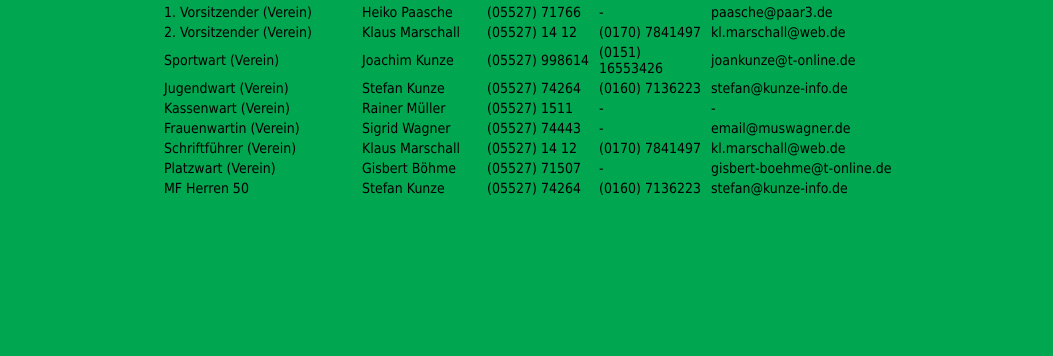
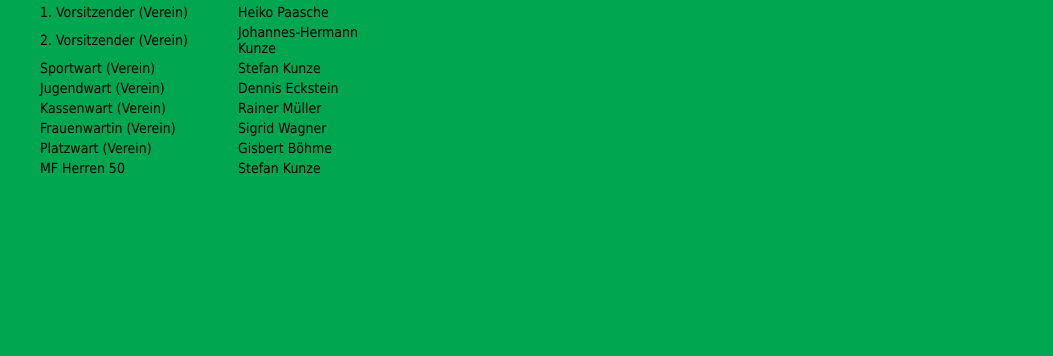
Before and after one commit to tcgw/tcgw.github.io, a plain HTML site: page vorstand.html in a window 1280 px wide. Shown: the part 444-800 px from the top of the page, without its empty margins (113-1166 px from the left). Drawn offline with Linux system fonts and the light colour scheme.

Commit message:
Corrected vorstand.html

```diff
--- a/vorstand.html
+++ b/vorstand.html
@@ -21,7 +21,7 @@
 </div>
 <div id="content">
 <h1>Vorstand und Mannschaftsf&uuml;hrer</h1>
-<table align="center" border="0">
+<table border="0">
 <col width="196">
 <col width="123">
 <col width="110">
@@ -29,63 +29,30 @@
 <col width="191">
 <thead align="left"><tr><th>Funktion</th>
 <th>Name</th>
-<th>Telefon</th>
-<th>Mobil</th>
-<th>Email</th>
 </tr></thead>
 <tbody><tr><td>1. Vorsitzender (Verein)</td>
 <td>Heiko Paasche</td>
-<td>(05527) 71766</td>
-<td>-</td>
-<td>paasche@paar3.de</td>
 </tr>
 <tr><td>2. Vorsitzender (Verein)</td>
-<td>Klaus Marschall</td>
-<td>(05527) 14 12</td>
-<td>(0170) 7841497</td>
-<td>kl.marschall@web.de</td>
+<td>Johannes-Hermann Kunze</td>
 </tr>
 <tr><td>Sportwart (Verein)</td>
-<td>Joachim Kunze</td>
-<td>(05527) 998614</td>
-<td>(0151) 16553426</td>
-<td>joankunze@t-online.de</td>
+<td>Stefan Kunze</td>
 </tr>
 <tr><td>Jugendwart (Verein)</td>
-<td>Stefan Kunze</td>
-<td>(05527) 74264</td>
-<td>(0160) 7136223</td>
-<td>stefan@kunze-info.de</td>
+<td>Dennis Eckstein</td>
 </tr>
 <tr><td>Kassenwart (Verein)</td>
 <td>Rainer M&uuml;ller</td>
-<td>(05527) 1511</td>
-<td>-</td>
-<td>-</td>
 </tr>
 <tr><td>Frauenwartin (Verein)</td>
 <td>Sigrid Wagner</td>
-<td>(05527) 74443</td>
-<td>-</td>
-<td>email@muswagner.de</td>
-</tr>
-<tr><td>Schriftf&uuml;hrer (Verein)</td>
-<td>Klaus Marschall</td>
-<td>(05527) 14 12</td>
-<td>(0170) 7841497</td>
-<td>kl.marschall@web.de</td>
 </tr>
 <tr><td>Platzwart (Verein)</td>
 <td>Gisbert B&ouml;hme</td>
-<td>(05527) 71507</td>
-<td>-</td>
-<td>gisbert-boehme@t-online.de</td>
 </tr>
 <tr><td>MF Herren 50</td>
 <td>Stefan Kunze</td>
-<td>(05527) 74264</td>
-<td>(0160) 7136223</td>
-<td>stefan@kunze-info.de</td>
 </tr>
 </tbody></table>
 </div>
```
